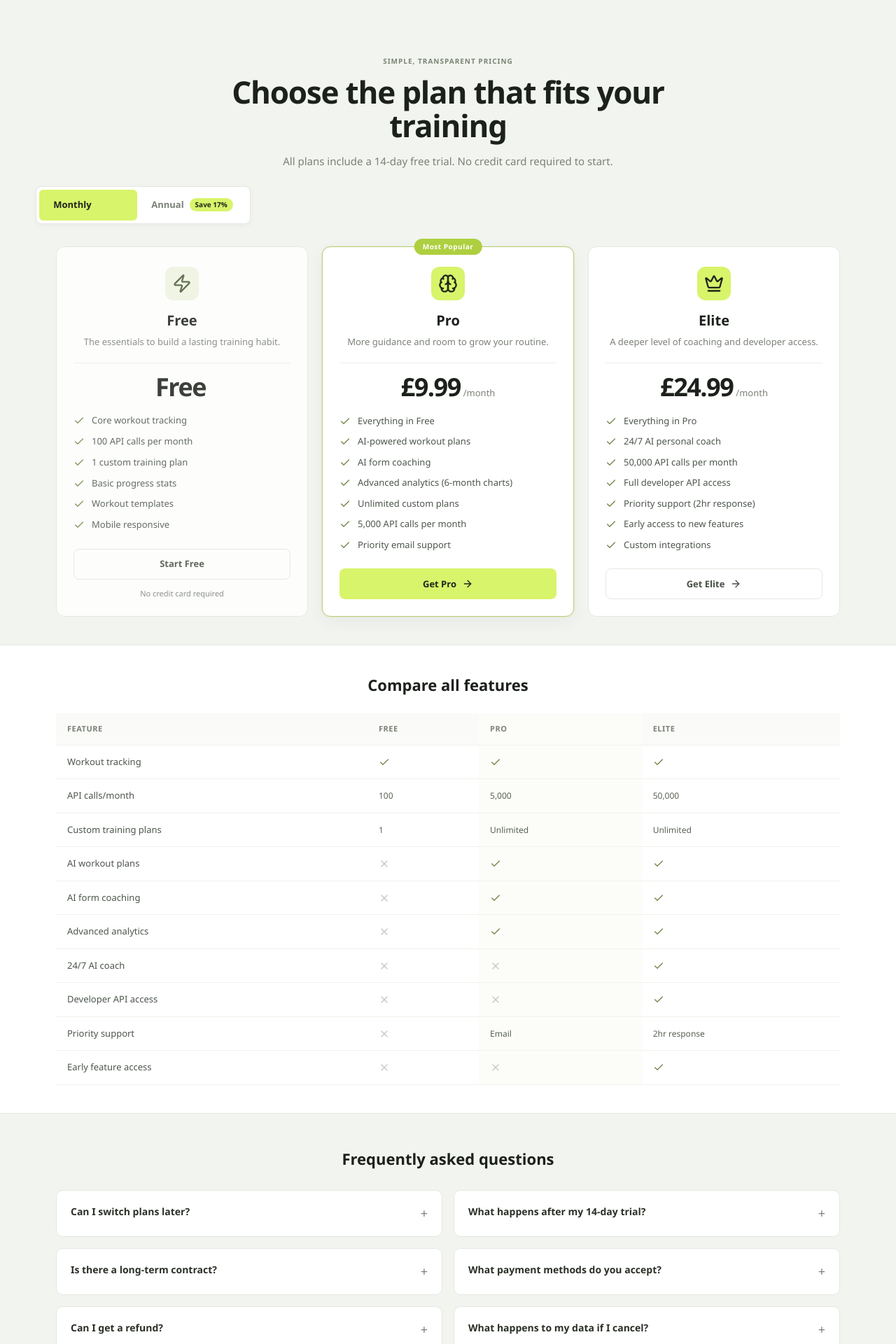
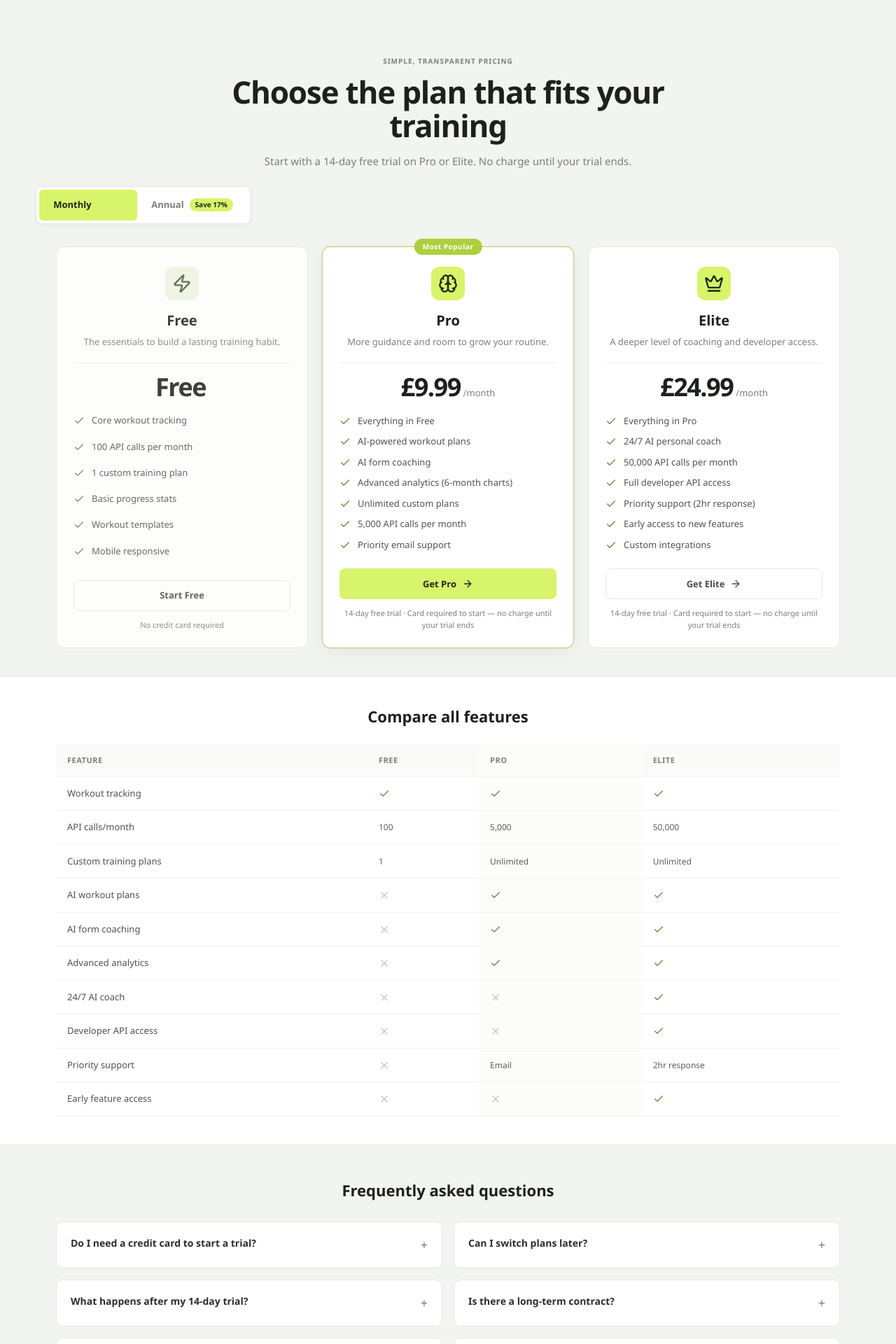
Before and after one commit to Codingvibes8/fitbuzz, a Next.js app: page /pricing in a window 1280 px wide. Shown: the top 1920 px of the page at 70% size. Built offline with nearby package versions, Linux system fonts and the light colour scheme; no server answers.

Commit message:
feat: update pricing page to clarify trial details and add credit card requirement notice

```diff
--- a/src/app/globals.css
+++ b/src/app/globals.css
@@ -866,6 +866,13 @@ h1 { margin-bottom: 7px; font-size: clamp(27px, 3vw, 34px); font-weight: 730; le
   font-size: 11px;
 }
 
+.trial-note {
+  margin: 12px 0 0;
+  text-align: center;
+  color: var(--muted);
+  font-size: 11px;
+}
+
 .comparison-table {
   padding: 40px clamp(22px, 4vw, 58px);
   background: #fff;
--- a/src/app/pricing/page.tsx
+++ b/src/app/pricing/page.tsx
@@ -158,7 +158,7 @@ export default function PricingPage() {
           <p className="eyebrow">Simple, transparent pricing</p>
           <h1>Choose the plan that fits your training</h1>
           <p className="pricing-subtitle">
-            All plans include a 14-day free trial. No credit card required to start.
+            Start with a 14-day free trial on Pro or Elite. No charge until your trial ends.
           </p>
         </div>
       </header>
@@ -249,8 +249,12 @@ export default function PricingPage() {
                     )}
                   </button>
 
-                  {isFree && (
+                  {isFree ? (
                     <p className="free-note">No credit card required</p>
+                  ) : (
+                    <p className="trial-note">
+                      14-day free trial · Card required to start — no charge until your trial ends
+                    </p>
                   )}
                 </article>
               );
@@ -316,6 +320,10 @@ export default function PricingPage() {
 
 const faqs = [
   {
+    q: "Do I need a credit card to start a trial?",
+    a: "Yes. A card is required to start a Pro or Elite trial so we can charge you if you don't cancel before the trial ends. You won't be charged during the 14-day trial. If you cancel before it ends, nothing is charged and your account moves to the Free plan.",
+  },
+  {
     q: "Can I switch plans later?",
     a: "Yes, you can upgrade or downgrade at any time. Upgrades take effect immediately, and downgrades apply at the end of your current billing period.",
   },
```
